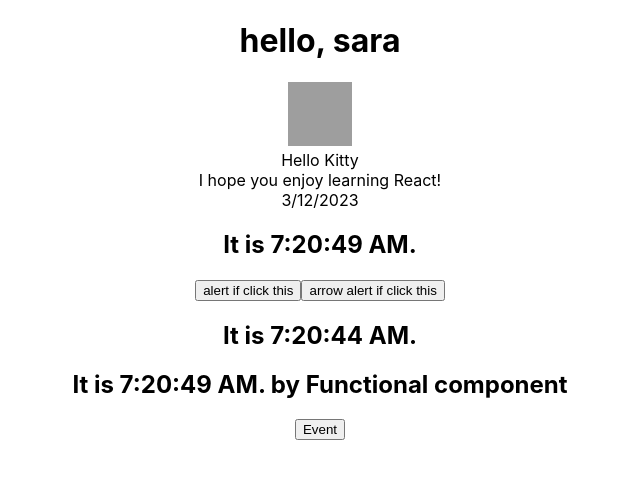
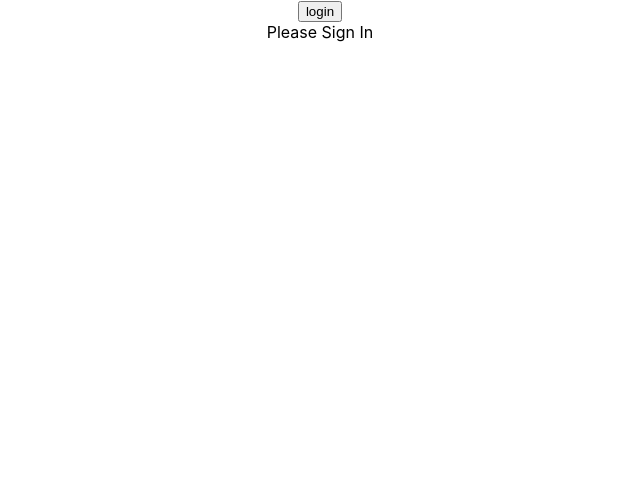
Before and after one commit to rockuoh/fc-react, a React (Create React App) app: page / in a window 1280 px wide. Shown: the top 478 px of the page, without its empty margins (320-960 px from the left). Built offline with nearby package versions, Linux system fonts and the light colour scheme; grey boxes are pictures that could not be loaded.

Commit message:
add 2-8 chpater exercise

```diff
--- a/src/App.js
+++ b/src/App.js
@@ -5,16 +5,18 @@ import ClassComponent from "./components/2-5.State/ClassComponent";
 import FuntionalComponent from "./components/2-5.State/FuntionalComponent";
 import ClassComponent2 from "./components/2-6.LifeCycle/ClassComponent2";
 import Event from "./components/2-7.Event/Event";
+import Condition from "./components/2-8.ConditionalRendering/Condition";
 
 function App() {
   return (
     <div className="App">
-      <Composition />
+      {/* <Composition />
       <Extraction />
       <ClassComponent />
       <ClassComponent2 />
       <FuntionalComponent />
-      <Event />
+      <Event /> */}
+      <Condition />
     </div>
   );
 }
--- /dev/null
+++ b/src/components/2-8.ConditionalRendering/Condition.jsx
@@ -0,0 +1,32 @@
+import React, { useState } from "react";
+
+const UserGreeting = (props) => {
+  return <h1> {props.name && props.name + ","} Welcome. </h1>;
+};
+
+const GuestGreeting = () => {
+  return <div> Please Sign In</div>;
+};
+
+const Greeting = (props) => {
+  return props.isLoggedIn ? (
+    <UserGreeting name="Rocku Oh" />
+  ) : (
+    <GuestGreeting />
+  );
+};
+
+export default function Condition() {
+  const [isLoggedIn, setIsLoggedIn] = useState(false);
+
+  const loginClick = (props) => {
+    setIsLoggedIn((current) => !current);
+  };
+
+  return (
+    <div>
+      <button onClick={loginClick}> login </button>
+      <Greeting isLoggedIn={isLoggedIn} />
+    </div>
+  );
+}
```
Also changed, not shown: src/components/2-7.Event/Event.js (line endings or trailing spaces).
